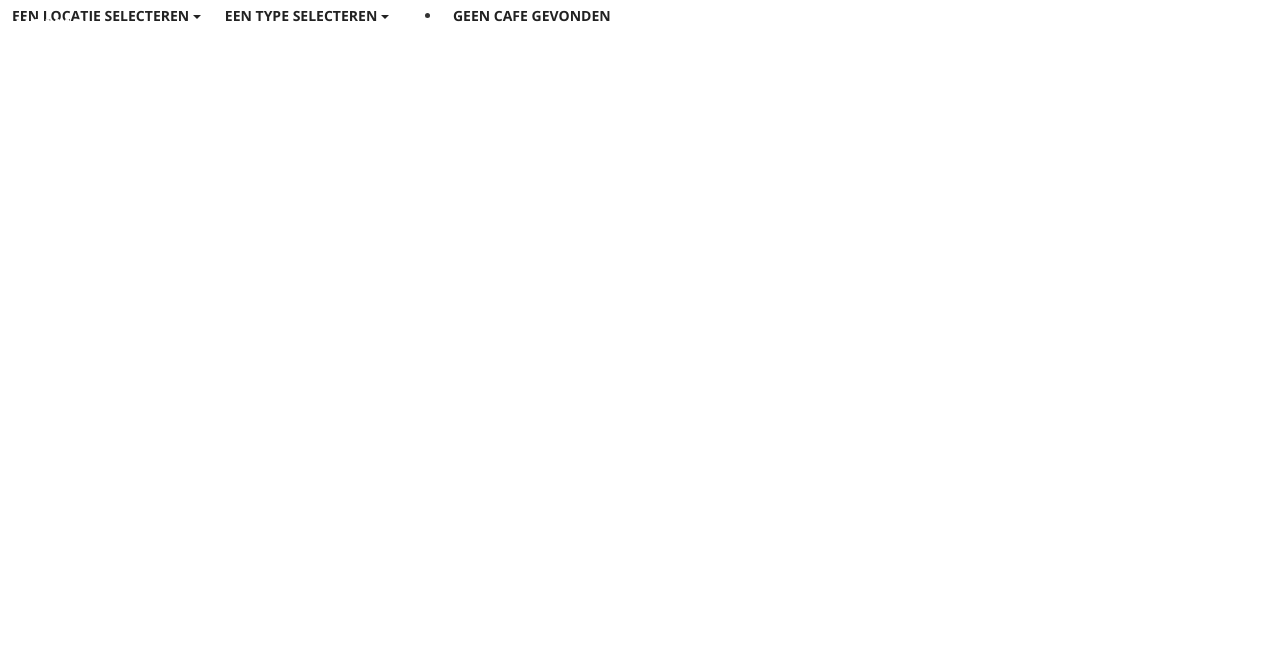
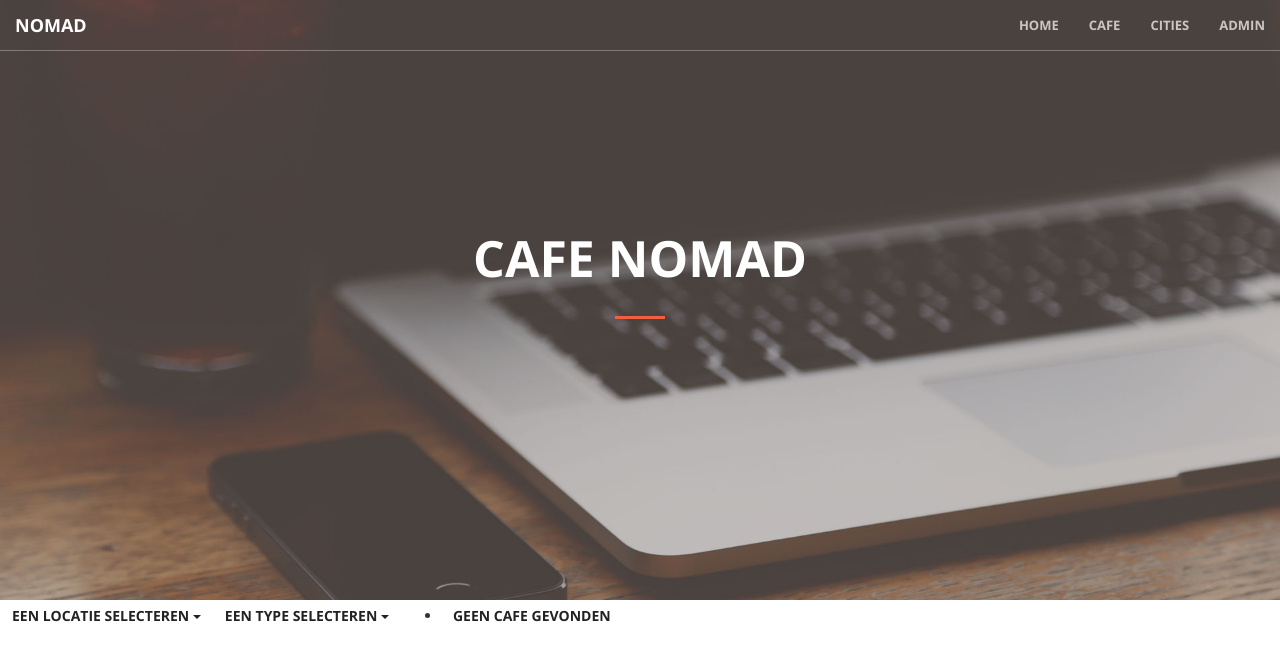
Before and after one commit to frizurd/cafenomad, a website: page index.html in a window 1280 px wide. Drawn offline with nearby package versions, Linux system fonts and the light colour scheme; some packages are replaced by stand-ins of ours; no server answers.

Commit message:
homeview added header

```diff
--- a/css/style.css
+++ b/css/style.css
@@ -1,5 +1,4 @@
 *{
-
 
 }
 
--- a/views/home.html
+++ b/views/home.html
@@ -1,3 +1,14 @@
+
+<header>
+    <div class="header-content">
+        <div class="header-content-inner">
+            <h1 id="homeHeading">Cafe Nomad</h1>
+            <hr>
+            <p></p>
+        </div>
+    </div>
+</header>
+
 
 <div ng-controller='MainController as controller'>
 
```
